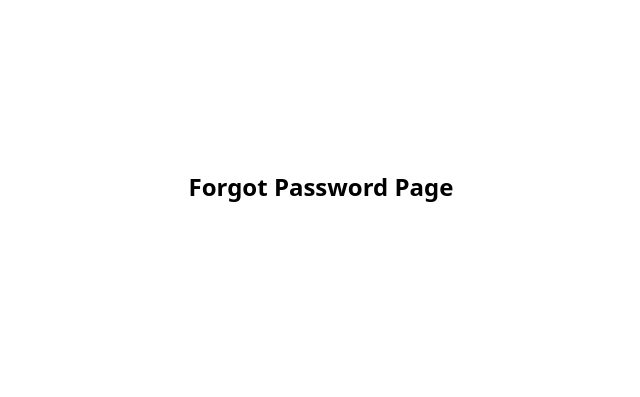
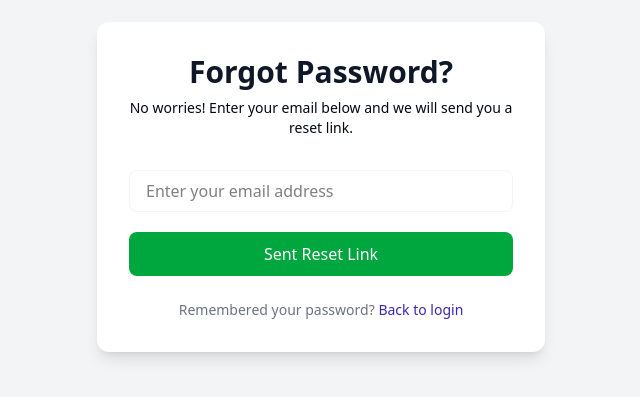
Before and after one commit to Adhityae-506/ToDo_App, a React (Vite) app in the folder frontend/: page /forgot-password in a window 1280 px wide. Shown: the part 213-610 px from the top of the page, without its empty margins (319-959 px from the left). Built offline with nearby package versions, Linux system fonts and the light colour scheme.

Commit message:
forgot-password UI added

```diff
--- a/frontend/src/pages/auth/ForgotPassword.jsx
+++ b/frontend/src/pages/auth/ForgotPassword.jsx
@@ -1,9 +1,30 @@
-const ForgotPassword = () => {
-    return (
-        <div className="h-screen flex items-center justify-center text-2xl font-semibold" >
-            Forgot Password Page
+import { Link } from "react-router-dom";
+
+const ForgotPassword = () =>{
+    return(
+        <div className="min-h-screen bg-gray-100 flex items-center justify-center px-4">
+            <div className="w-full max-w-md bg-white rounded-xl shadow-lg p-8">
+                <div className="text-center mb-8">
+                    <h1 className="text-3xl font-bold text-gray-900">Forgot Password?</h1>
+                    <p className="text-sm font-normal text-gray-950 mt-2">No worries! Enter your email below and we will send you a reset link.</p>
+                </div>
+                <form className="space-y-5">
+                    <div>
+                    <input type="email" placeholder="Enter your email address" className="w-full rounded-lg border border-gray-100 px-4 py-2 focus:outline-none focus:ring-2 focus:ring-black"/>
+                    </div>
+                    <button type="submit" className="w-full bg-green-600 text-white py-2.5 rounded-lg font-medium hover:bg-green-900 transition">
+                        Sent Reset Link
+                    </button>
+                </form>
+                <p className="text-center text-sm text-gray-500 mt-6">
+                    Remembered your password?{" "}
+                    <Link to="/login" className="text-sm font-medium text-indigo-800 hover:underline">
+                        Back to login
+                    </Link>
+                </p>
+            </div>
         </div>
-    );
-};
+    )
+}
 
 export default ForgotPassword;
--- a/frontend/src/pages/auth/Login.jsx
+++ b/frontend/src/pages/auth/Login.jsx
@@ -33,7 +33,7 @@ const Login = () =>{
 
           <div className="flex justify-end">
             <Link
-              to="/forget-password"
+              to="/forgot-password"
               className="text-sm font-medium text-indigo-800 hover:underline"
             >
               Forget Password?
--- a/frontend/src/pages/auth/Signup.jsx
+++ b/frontend/src/pages/auth/Signup.jsx
@@ -49,7 +49,7 @@ const Signup = () => {
                 </div>
             </div>
         </div>
-    )
+    );
 
-}
+};
 export default Signup;
```
